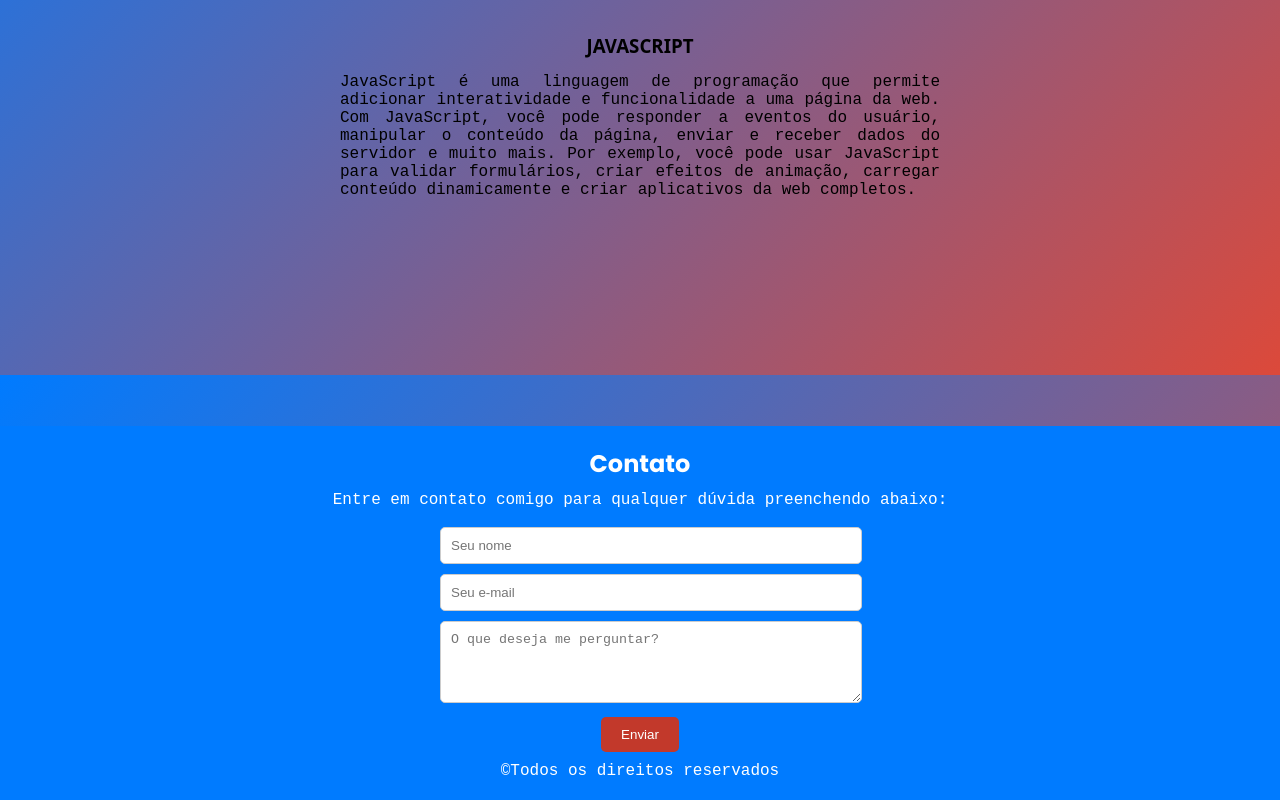
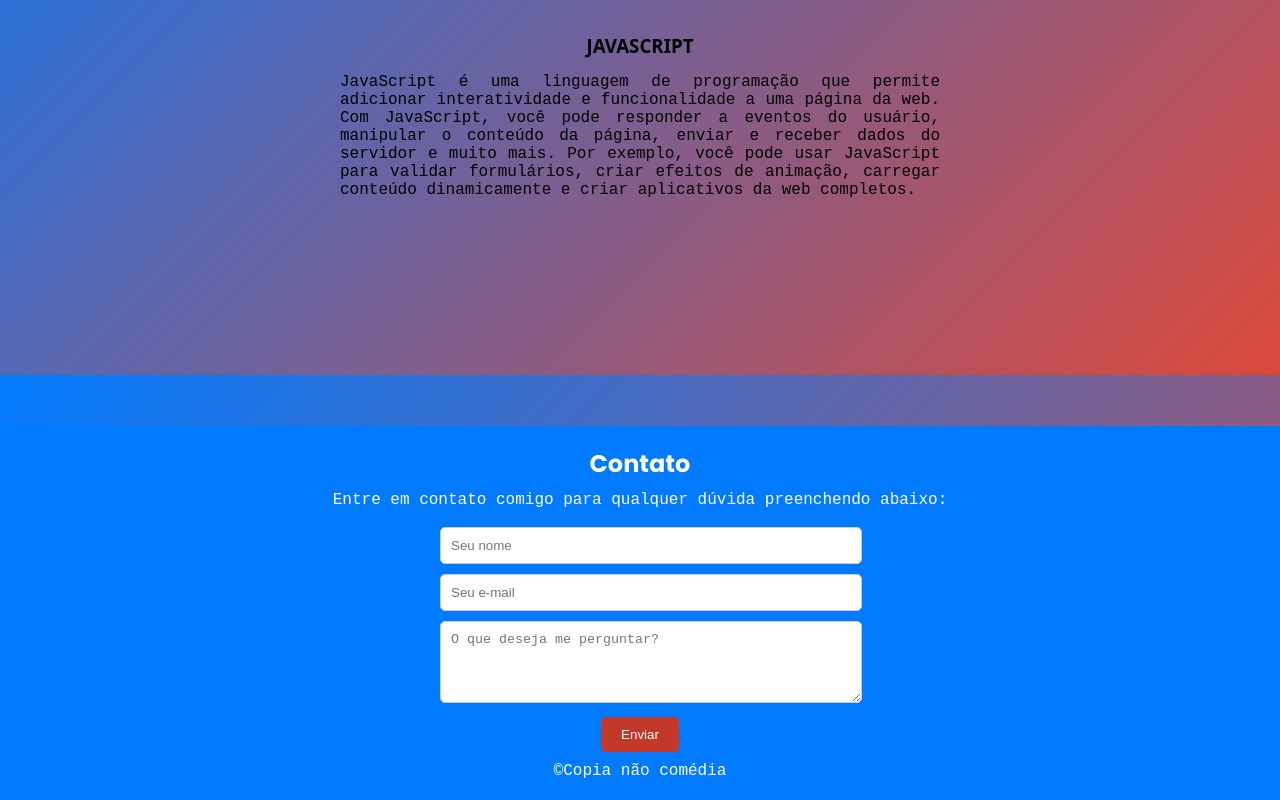
Before and after one commit to snoweez/LandingPagePortfolio, a plain HTML site: page index.html in a window 1280 px wide. Shown: the part 1225-2025 px from the top of the page. Drawn offline with Linux system fonts and the light colour scheme; a web font is replaced by a local one.

Commit message:
index.html
updated index.html

```diff
--- a/index.html
+++ b/index.html
@@ -63,7 +63,7 @@
                     <button type="submit" onclick="mensagemEnviada()">Enviar</button>
                 </form>
             </section>
-            <p>&copy;Todos os direitos reservados</p>
+            <p>&copy;Copia não comédia</p>
         </div>
     </footer>
 </body>
```
